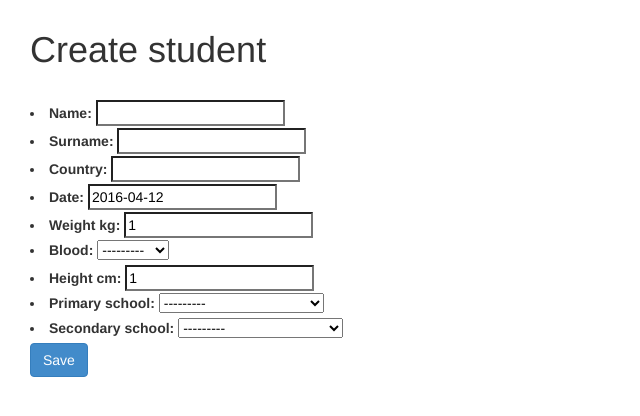
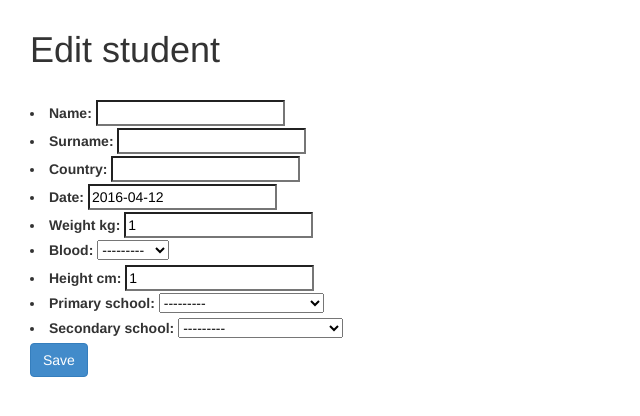
Before and after one commit to elcolie/fight, a Django app: template hopes/templates/hopes/student_form.html in a window 1280 px wide. Shown: the top 416 px of the page, without its empty margins (0-640 px from the left). Run offline with Django 3.2, Linux system fonts and the light colour scheme; the template is opened without the code that fills it: values that come from a table or form of the project are taken from there, others are empty; data comes from the database, SQL or seed files in the repository; parts of the project's set-up code (start-up, migrations or seed data) failed here and were passed over.

Commit message:
use static bootstrap.css. Adjust passing object to comply logic. Same template different behavior. Edit or Create action

```diff
--- a/hopes/templates/hopes/student_form.html
+++ b/hopes/templates/hopes/student_form.html
@@ -1,10 +1,13 @@
+{% load staticfiles %}
+
 <!DOCTYPE html>
 <html lang="en">
     <head>
-        <link href="/static/css/bootstrap.css" rel="stylesheet">
+        <link href="{% static 'css/bootstrap.css' %}" rel="stylesheet">
     </head>
+
     <body>
-        <h1 style="margin: 30px">{% if hope %}Edit note{% else %}Create student{% endif%}</h1>
+        <h1 style="margin: 30px">{% if student %}Edit student{% else %}Create student{% endif%}</h1>
         <div style="margin: 30px">
         <form method="POST" action=".">
         {% csrf_token %}
```
